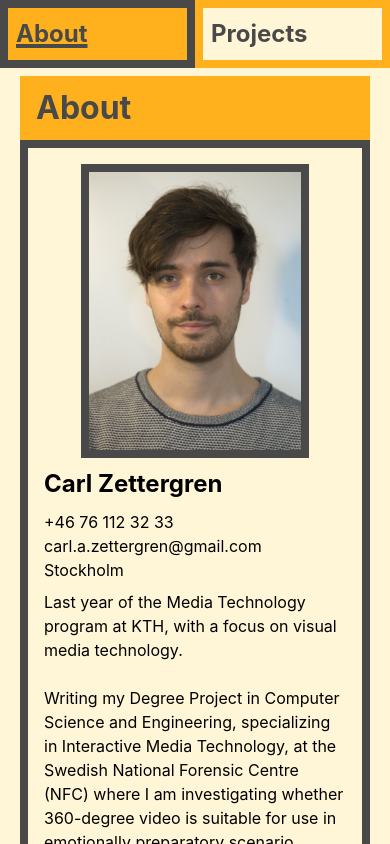
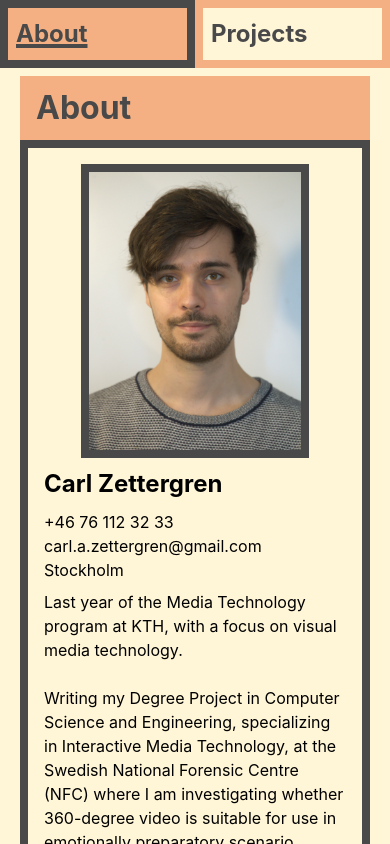
Before and after one commit to caczhub/caczhub.github.io, a React (Create React App) app: page / in a window 390 px wide. Built offline with nearby package versions, Linux system fonts and the light colour scheme.

Commit message:
Mia fixes

```diff
--- a/src/App.css
+++ b/src/App.css
@@ -11,7 +11,7 @@
 :root {
   --border-bar: #494949;
   --baseBgr: #fff5d7;
-  --popBgr: #ffb01d;
+  --popBgr: #f4b083;
   --textCol: #000000;
   --headerCol: #494949;
 }
@@ -152,9 +152,25 @@
 ::-webkit-scrollbar-button:vertical:single-button:increment:hover {
   border-color: var(--baseBgr) transparent transparent transparent;
 }
+/*Flexbox helpers*/
+.flex1 {
+  -webkit-box-flex: 1;
+  -ms-flex: 1 1 0px;
+  flex: 1 1 0;
+}
+.flex2 {
+  -webkit-box-flex: 2;
+  -ms-flex: 2 1 0px;
+  flex: 2 1 0;
+}
+.flex3 {
+  -webkit-box-flex: 3;
+  -ms-flex: 3 1 0px;
+  flex: 3 1 0;
+}
 
 /*Mobile Responsiveness*/
-@media only screen and (max-width: 600px) {
+@media only screen and (max-width: 800px) {
   .contentWrapper {
     -webkit-box-orient: vertical;
     -webkit-box-direction: normal;
@@ -179,6 +195,7 @@
     top: 0;
     padding-top: 0.5rem;
     padding-bottom: 0.5rem;
+    z-index: 1;
   }
 
   h2{
@@ -190,6 +207,7 @@
 
   .headShot {
     max-width: 70%;
+    max-height: 70%;
   }
 
   .scrollIntermediate{
@@ -197,24 +215,15 @@
     padding-bottom: 4rem;
     margin-bottom: -4rem;
   }
+  .flex1{
+    flex: 1 1 auto;
+  }
+  .flex3{
+    flex: 3 1 auto;
+  }
 }
 
-/*Flexbox helpers*/
-.flex1 {
-  -webkit-box-flex: 1;
-  -ms-flex: 1 1 0px;
-  flex: 1 1 0;
-}
-.flex2 {
-  -webkit-box-flex: 2;
-  -ms-flex: 2 1 0px;
-  flex: 2 1 0;
-}
-.flex3 {
-  -webkit-box-flex: 3;
-  -ms-flex: 3 1 0px;
-  flex: 3 1 0;
-}
+
 
 /*Media element styling*/
 video {
@@ -225,6 +234,7 @@ video {
 
 img {
   max-width: 100%;
+  max-height: 100%;
   border: 0.5em solid var(--border-bar);
 }
 
@@ -244,7 +254,6 @@ a:hover {
   :root {
     --border-bar: #fff5d7;
     --baseBgr: #494949;
-    --popBgr: #ffb01d;
     --textCol: #ffffff;
   }
   .navContainer a {
```
